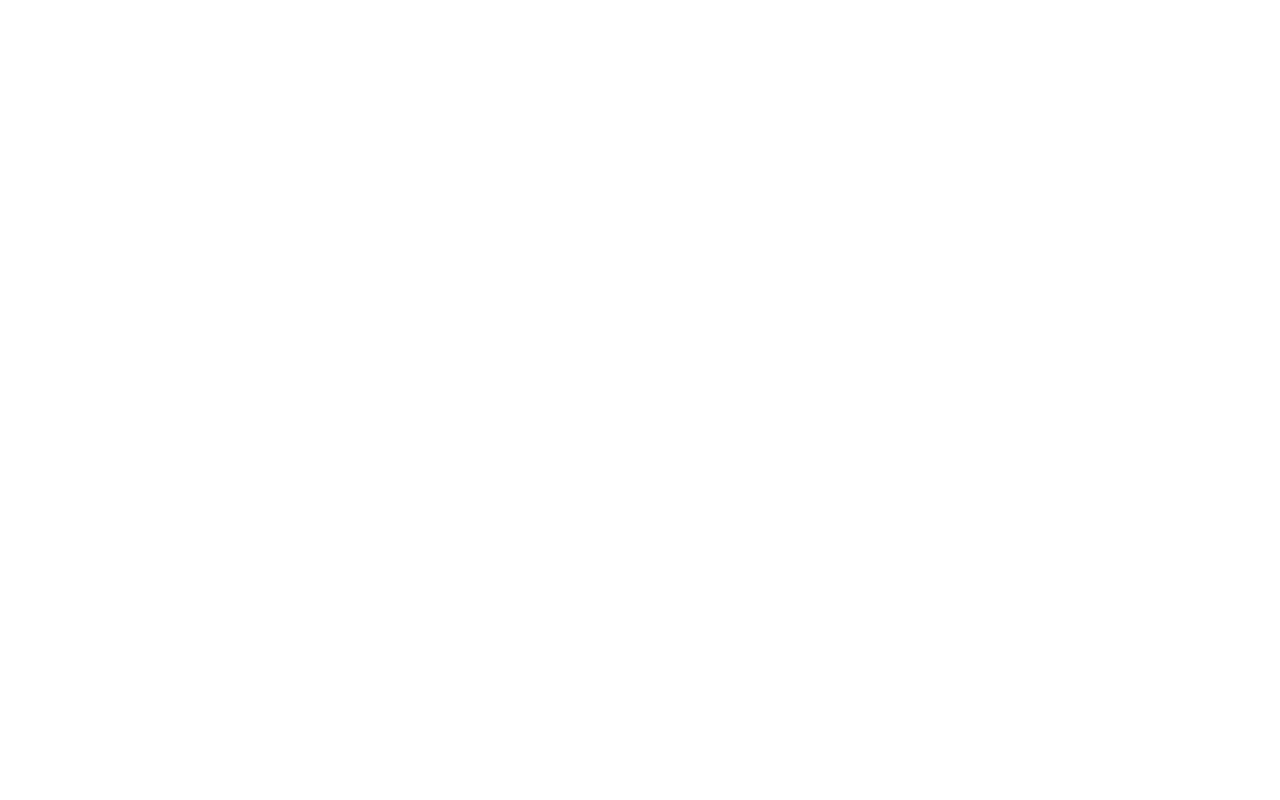
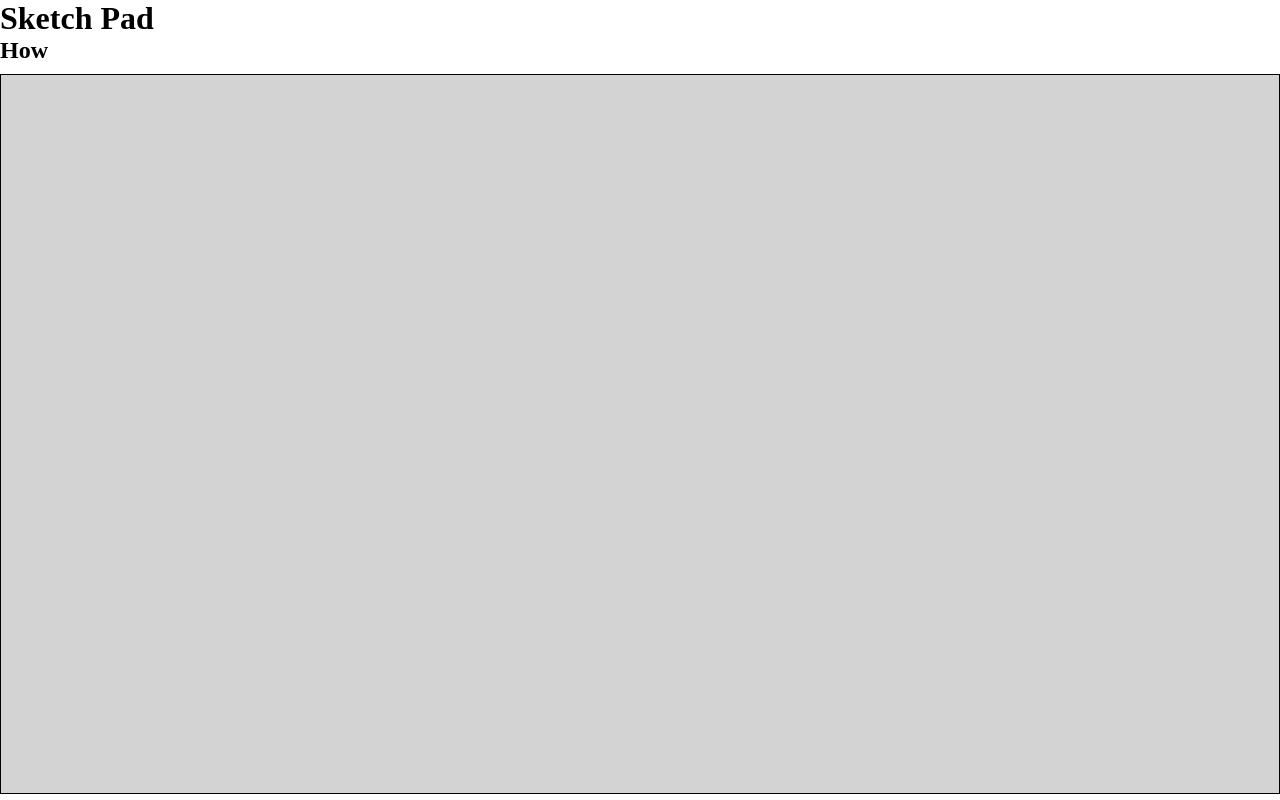
Before and after one commit to DarthWHO/odin-etch-sketch, a plain HTML site: page index.html in a window 1280 px wide. Drawn offline with Linux system fonts and the light colour scheme.

Commit message:
hover working

```diff
--- a/index.html
+++ b/index.html
@@ -1,15 +1,19 @@
 <!DOCTYPE html>
 <html>
   <head>
-        <meta charset="utf-8">
-        <meta http-equiv="X-UA-Compatible" content="IE=edge">
+    <meta charset="utf-8" />
+    <meta http-equiv="X-UA-Compatible" content="IE=edge" />
     <title></title>
-        <meta name="description" content="">
-        <meta name="viewport" content="width=device-width, initial-scale=1">
-        <link rel="stylesheet" href="styles.css">
+    <meta name="description" content="" />
+    <meta name="viewport" content="width=device-width, initial-scale=1" />
+    <link rel="stylesheet" href="styles.css" />
   </head>
   <body>
+    <h1 class="title">Sketch Pad</h1>
+    <h2 class="request">How </h2>
+    <div class="container">
 
+    </div>
 
     <script src="script.js" async defer></script>
   </body>
--- a/script.js
+++ b/script.js
@@ -0,0 +1,18 @@
+const container = document.querySelector(".container");
+
+const boxesWide = 64;
+console.log(boxesWide * (9/16))
+const boxesHigh = Math.floor(boxesWide * (9/16))
+const gridSize = boxesWide * boxesHigh;
+const boxWidth = String((1 / boxesWide * 100)) + "%"
+const boxHeight = String((1 / boxesHigh * 100)) + "%"
+
+
+for (let i = 0; i < gridSize; i++) {
+    const newElement = document.createElement('div');
+    newElement.classList.add("box")
+    newElement.id = `box${i}`
+    newElement.style.height = boxHeight;
+    newElement.style.width = boxWidth;
+    container.appendChild(newElement)
+}
--- a/styles.css
+++ b/styles.css
@@ -6,12 +6,25 @@
 }
 
 /* Reset specific elements */
-h1, h2, h3, h4, h5, h6, p, ul, ol, li, blockquote, figure, hr {
+h1,
+h2,
+h3,
+h4,
+h5,
+h6,
+p,
+ul,
+ol,
+li,
+blockquote,
+figure,
+hr {
   margin: 0;
   padding: 0;
 }
 
-ul, ol {
+ul,
+ol {
   list-style: none; /* Remove bullet points/numbers from lists */
 }
 
@@ -20,14 +33,40 @@ a {
   color: inherit; /* Inherit color from parent */
 }
 
-img, video, canvas, svg {
+img,
+video,
+canvas,
+svg {
   max-width: 100%;
   height: auto;
   display: block; /* Remove extra space below images */
 }
 
-button, input, select, textarea {
+button,
+input,
+select,
+textarea {
   font-family: inherit;
   font-size: inherit;
   line-height: inherit;
 }
+
+.container {
+  margin: auto;
+  margin-top: 10px;
+  display: flex;
+  flex-wrap: wrap;
+  width: 1280px;
+  height: 720px;
+  border: 1px solid black;
+  background-color: lightgray;
+}
+
+.box {
+  box-sizing: border-box;
+  /* border: 1px solid black; */
+}
+
+.box:hover{
+    background-color: red;
+}
```
Lines whose indentation alone changed are shown as unchanged.
